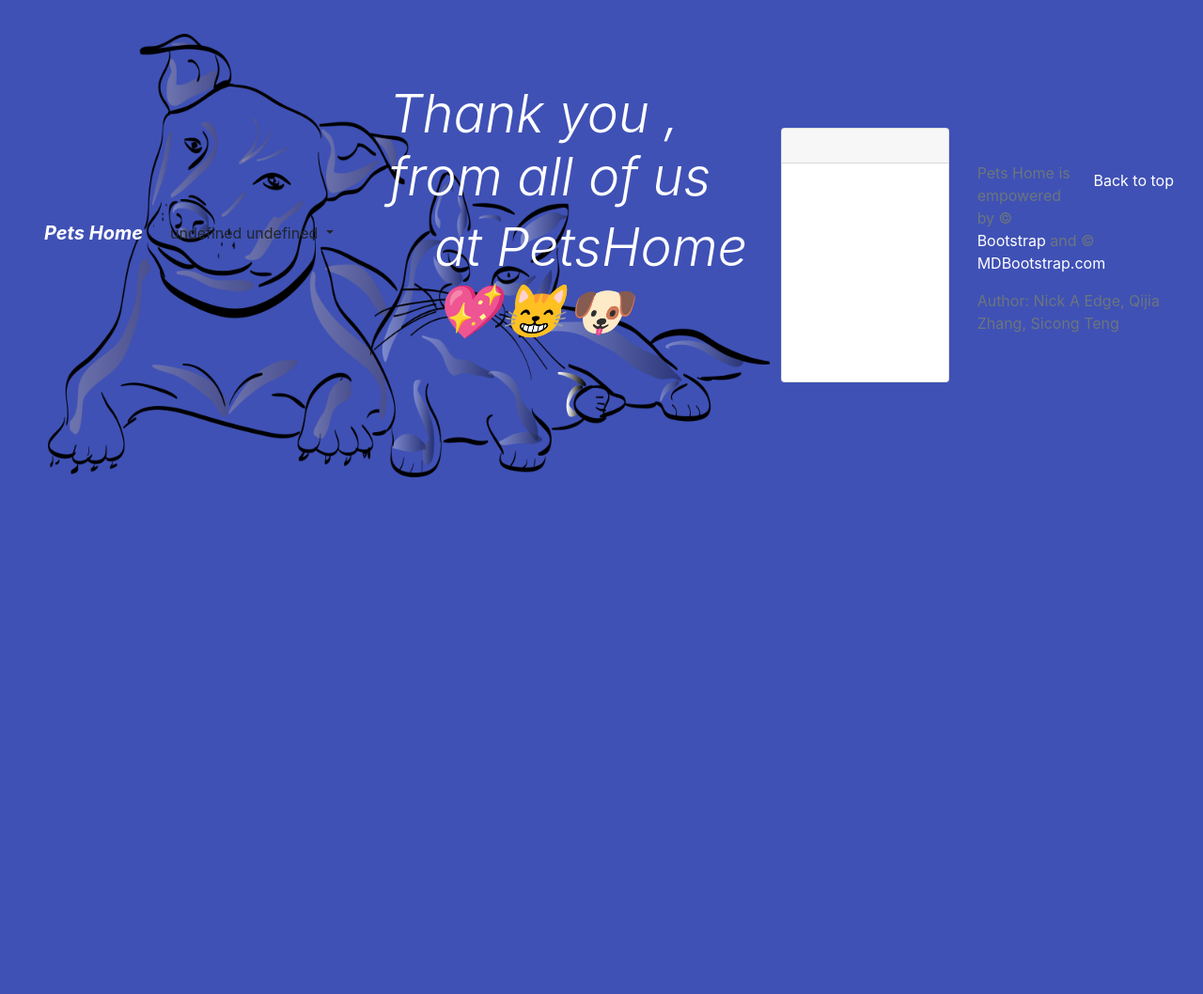
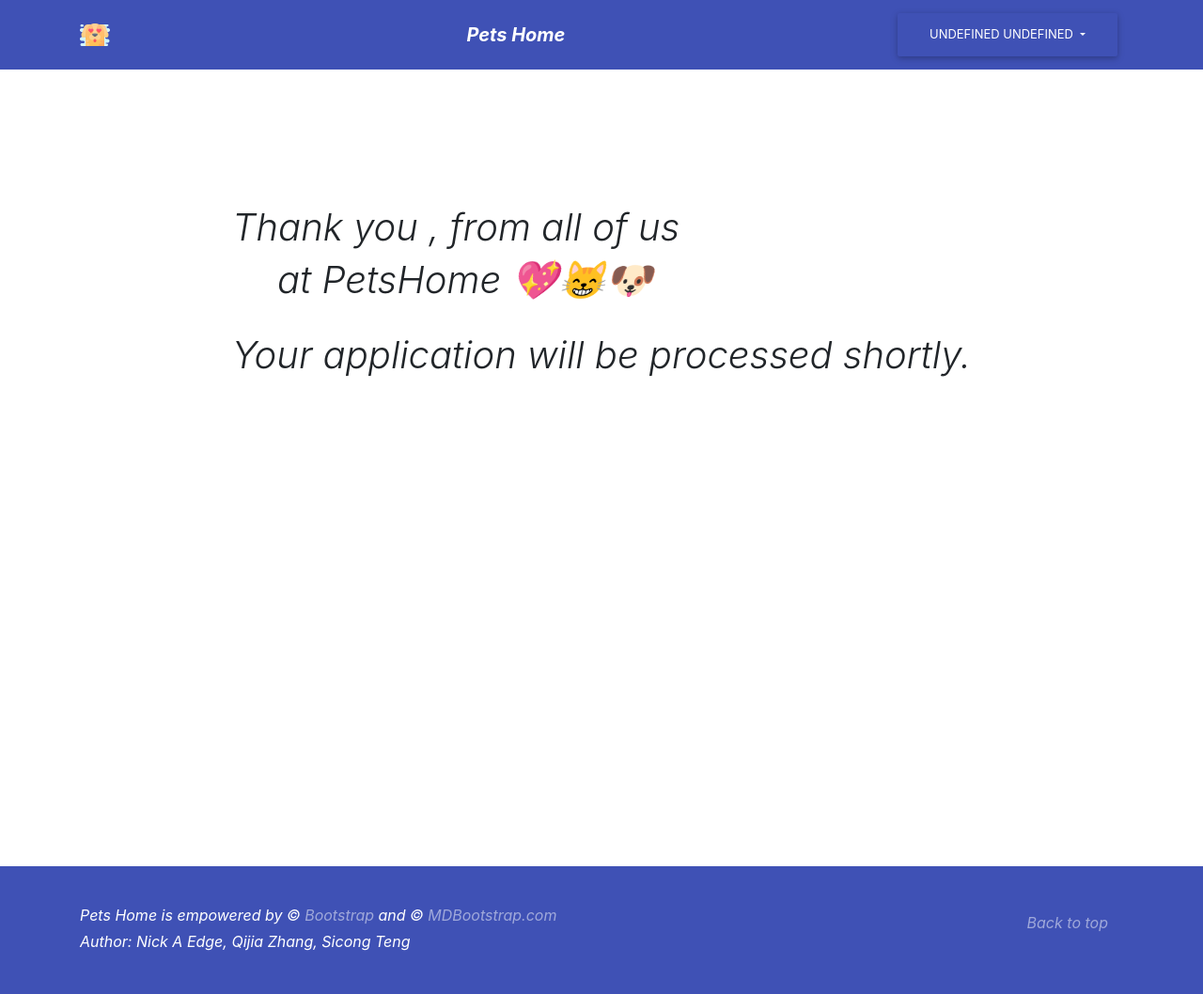
Before and after one commit to tengsicong/pet_home, a Node server app: page /animal/application_thanks in a window 1280 px wide. Shown: the whole page at 94% size. Before the commit the page ends 508 px from the top, so only its background shows below. Run offline with Node 20, Linux system fonts and the light colour scheme; the visitor is signed in with stand-in values (Sample User, id 1); tables that the repository leaves empty hold one stand-in row (values such as "Sample post"); grey boxes marked "Sample" are stand-in pictures; some libraries are stand-ins or nearby versions.

Commit message:
Nicky Work

```diff
--- a/app.js
+++ b/app.js
@@ -8,7 +8,6 @@
 const config = require('config-lite')(__dirname);
 const bodyParser = require('body-parser');
 const favicon = require('serve-favicon');
-
 
 // routers
 const indexRouter = require('./routes/index');
--- a/controllers/admin/animal.js
+++ b/controllers/admin/animal.js
@@ -123,7 +123,7 @@
         }).catch((err) => {
             console.log(err);
         });
-}
+};
 
 
 module.exports = {
--- a/controllers/admin/apply.js
+++ b/controllers/admin/apply.js
@@ -1,7 +1,6 @@
 'use strict';
 const Apply = require('../../models/apply');
 const Animal = require('../../models/animal');
-// eslint-disable-next-line no-unused-vars
 const mongoose = require('mongoose');
 
 // temp attribute
--- a/controllers/client/animal.js
+++ b/controllers/client/animal.js
@@ -39,7 +39,7 @@
             delete body[bodyKey];
         }
     }
-    const name = body['name']
+    const name = body['name'];
     if (name) {
         body['name'] = new RegExp(name);
     }
@@ -89,9 +89,25 @@
         next(err);
     });
 };
+
+const addComment = function(req, res) {
+    const id = req.query.id;
+    const comment = req.body.comment;
+    const name = req.session.name;
+    const date = new Date();
+    Animal
+        .findOneAndUpdate({_id: id}, {$push: {comment: {name: name, comment: comment, date: date}}})
+        .then(function(result) {
+            res.redirect('/animal/detail/' + id);
+        }).catch((err) => {
+        console.log(err);
+    });
+};
+
 module.exports = {
     create: create,
     list: list,
     latestList: latestList,
     detail: detail,
+    addComment: addComment,
 };
--- a/controllers/client/user.js
+++ b/controllers/client/user.js
@@ -71,7 +71,6 @@
     });
 }
 
-
 module.exports = {
     list: list,
     signUp: signUp,
--- a/middlewares/uploadImg.js
+++ b/middlewares/uploadImg.js
@@ -1,7 +1,7 @@
 const multer = require('multer');
 const path = require('path');
 
-const storePath = path.join(__dirname.substring(0, (__dirname.length-12)), 'public/uploads/')
+const storePath = path.join(__dirname.substring(0, (__dirname.length-12)), 'public/uploads/');
 console.log(storePath);
 // storage defines the storage options to be used for file upload with multer
 var storage = multer.diskStorage({
--- a/models/apply.js
+++ b/models/apply.js
@@ -23,7 +23,6 @@
     createTime: {type: Date, default: Date.now()},
 });
 
-
 const Apply = mongoose.model('applys', Schema);
 
 module.exports = Apply;
--- a/routes/admin.js
+++ b/routes/admin.js
@@ -26,8 +26,6 @@
 // });
 // var upload = multer({ storage: storage });
 
-
-
 router.get('/pet_list_waiting', checkAdminLogin, function(req, res) {
     animal.getWaitingList(req, res);
 });
@@ -38,11 +36,11 @@
 
 router.get('/pet_detail', checkAdminLogin, function(req, res) {
     animal.getAnimalDetail(req, res);
-})
+});
 
 router.post('/add_comment', checkAdminLogin, function(req, res) {
     animal.addComment(req,res);
-})
+});
 
 router.get('/application_list_pending', checkAdminLogin, function(req, res) {
     apply.getAllPending(req, res);
--- a/routes/animal.js
+++ b/routes/animal.js
@@ -15,4 +15,8 @@
     res.render('client/application_thanks');
 });
 
+router.post('/add_comment', function(req, res) {
+    animal.addComment(req,res);
+});
+
 module.exports = router;
--- a/views/client/application_thanks.ejs
+++ b/views/client/application_thanks.ejs
@@ -1,42 +1,52 @@
 <!DOCTYPE html>
 <html lang="en">
 <head>
-    <title>Sign Up</title>
+    <title>Thank You</title>
     <meta charset="utf-8">
     <meta name="viewport" content="width=device-width, initial-scale=1">
     <link rel="stylesheet" href="https://maxcdn.bootstrapcdn.com/bootstrap/4.4.1/css/bootstrap.min.css">
-    <link rel="stylesheet" href="/stylesheets/sign_up.css">
+    <link rel="stylesheet" href="/stylesheets/common.css">
+    <link rel="stylesheet" href="/stylesheets/index.css">
+    <link rel="stylesheet" href="/stylesheets/thanks.css">
+    <script src="https://kit.fontawesome.com/a076d05399.js"></script>
     <script src="https://ajax.googleapis.com/ajax/libs/jquery/3.5.1/jquery.min.js"></script>
     <script src="https://cdnjs.cloudflare.com/ajax/libs/popper.js/1.16.0/umd/popper.min.js"></script>
     <script src="https://maxcdn.bootstrapcdn.com/bootstrap/4.4.1/js/bootstrap.min.js"></script>
     <script src="/javascripts/mycommon.js"></script>
     <script src="/javascripts/index_page.js"></script>
 </head>
+<body>
 <header class="mb-5">
     <%- include('header') %>
 </header>
-<body>
-<div class="container my-5">
-    <div class="row justify-content-end">
-        <div class="col-md-8">
-            <h1 class="display-4 font-italic font-weight-light">Thank you <% user %>, from all of us</h1>
-            <h1 class="display-4 font-italic font-weight-light ml-5">at PetsHome 💖😸🐶</h1>
-        </div>
-        <div class="col-md-4 my-5">
-            <div class="card">
-                <div class="card-header">
-                    <h3 class="card-title"></h3>
+<main>
+    <div class="container-fluid">
+        <div class="row justify-content-center min-vh-100">
+            <div class="d-flex flex-column h-100">
+                <div class="row justify-content-center">
+                    <div class="col-auto my-5">
+                        <div class="container-fluid align-content-end">
+                            <br>
+                            <br>
+                            <h1 class="display-4 font-italic font-weight-light">Thank you <% user.name %>, from all of us</h1>
+                            <h1 class="display-4 font-italic font-weight-light ml-5">at PetsHome 💖😸🐶</h1>
+                            <br>
+                            <p class="display-4 font-italic font-weight-light">Your application will be processed shortly.</p>
+                        </div>
+                    </div>
                 </div>
-                <div class="card-body">
-                    <div class="thankYouMessage">
-                        Your Application will be reviewed shortly by one of our members of staff, <br>
-                        many thanks again from us at PetsHome.
+                <div class="row justify-content-center">
+                    <div class="thanksImg col-auto">
+                        <div class="container">
+                        </div>
                     </div>
+                </div>
+                <div class="row justify-content-center bg-blue flex-grow-1">
                 </div>
             </div>
         </div>
     </div>
-</div>
+</main>
 <footer class="text-muted bg-indigo" id="footer">
     <%- include('footer') %>
 </footer>
```
Also changed, not shown: public/javascripts/animal_detail.js (+18 -8 lines), public/stylesheets/animal_detail.css (+6 -1 lines), views/client/animal_detail.ejs (+5 -5 lines).
